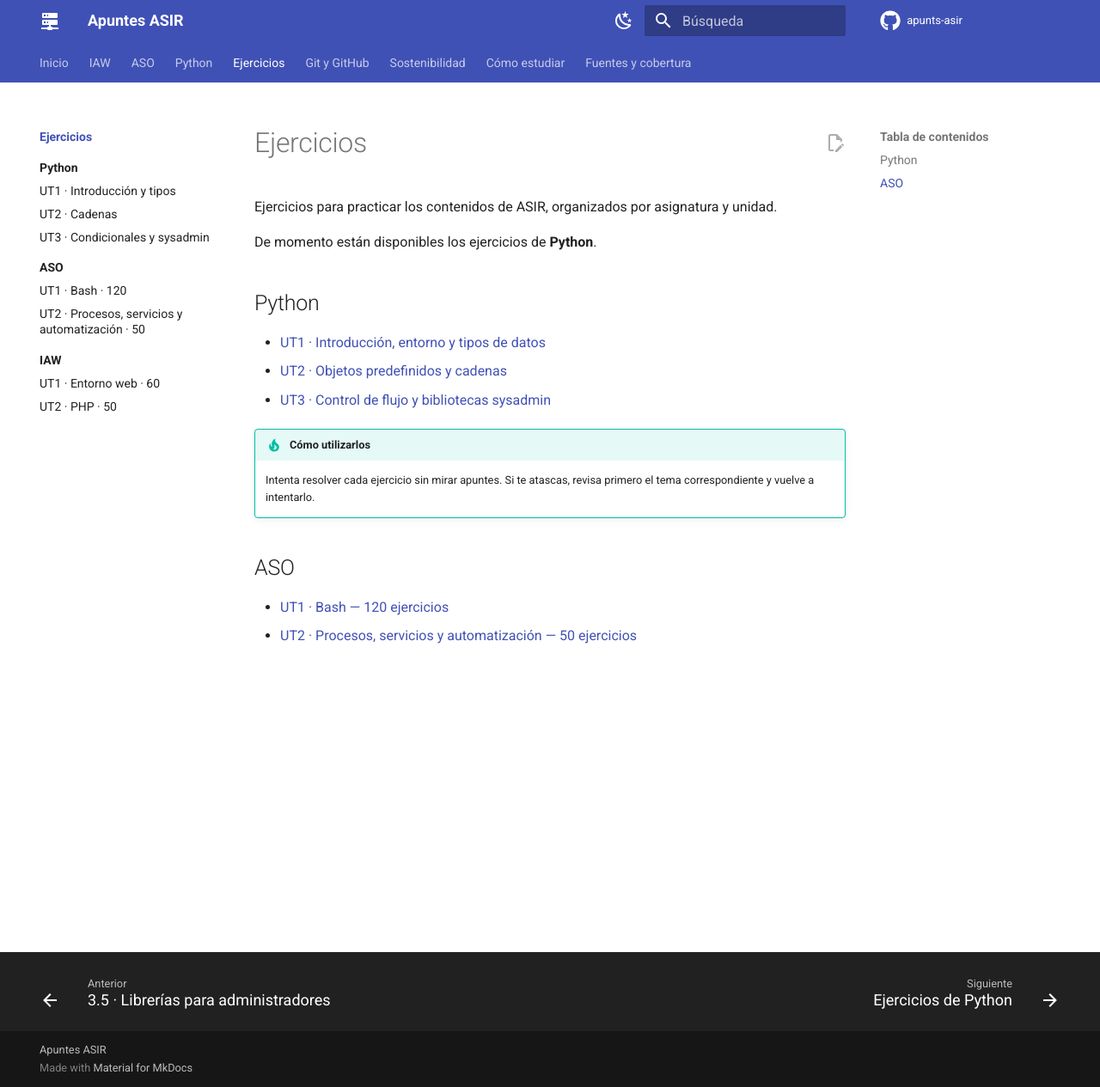
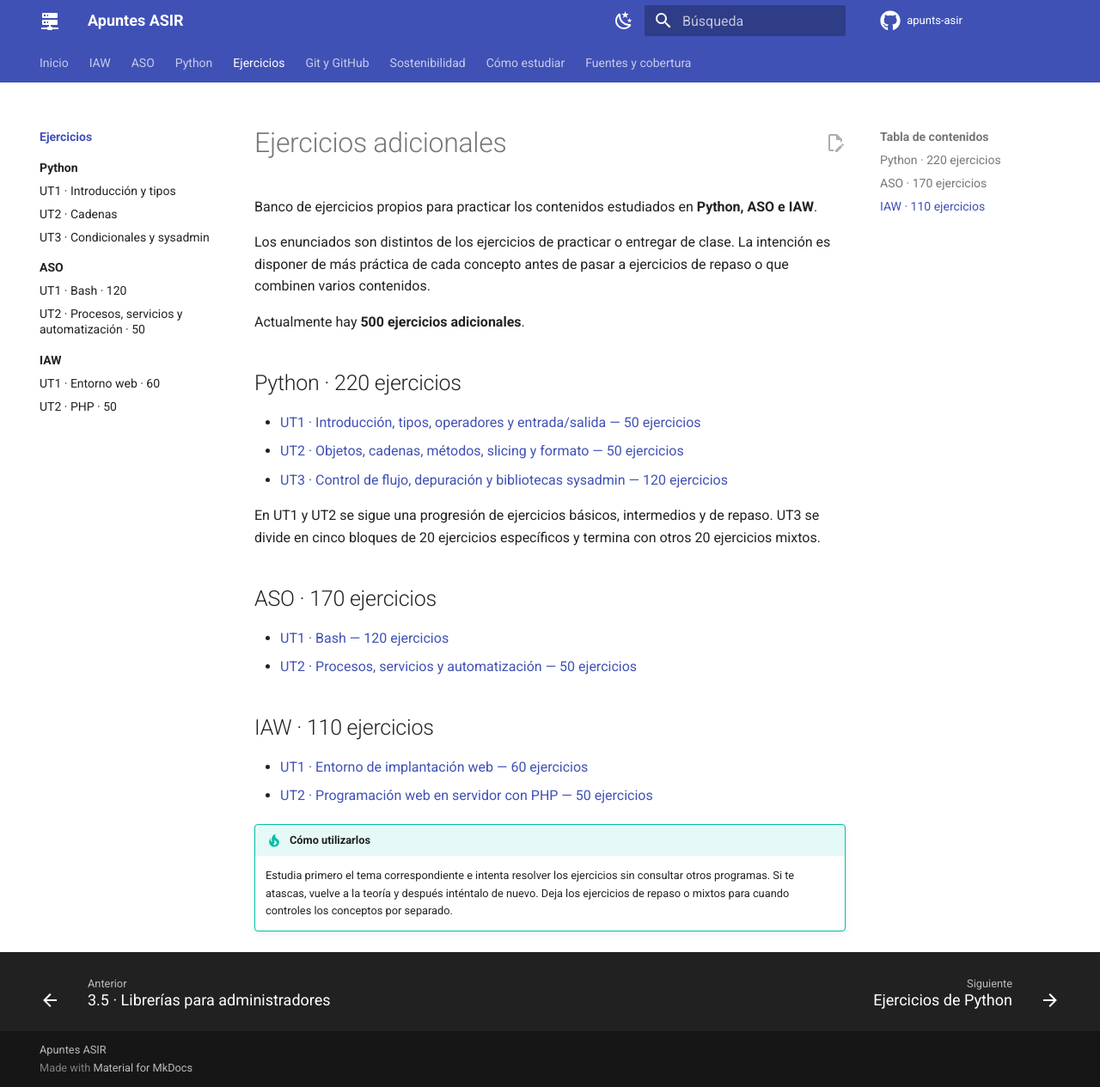
Before and after one commit to jossanmar9/apunts-asir, an MkDocs documentation site: the page built from docs/ejercicios/index.md, in a window 1280 px wide and 1265 px high. Shown: the whole window at 86% size. Built offline with MkDocs 1.6.1 and Material for MkDocs 9.7.7, drawn with Linux system fonts in a browser that asks for light colours; comment, search, counter and statistics services are not loaded.

Commit message:
Actualizar índice general de ejercicios adicionales

```diff
--- a/docs/ejercicios/index.md
+++ b/docs/ejercicios/index.md
@@ -1,19 +1,28 @@
-# Ejercicios
+# Ejercicios adicionales
 
-Ejercicios para practicar los contenidos de ASIR, organizados por asignatura y unidad.
+Banco de ejercicios propios para practicar los contenidos estudiados en **Python, ASO e IAW**.
 
-De momento están disponibles los ejercicios de **Python**.
+Los enunciados son distintos de los ejercicios de practicar o entregar de clase. La intención es disponer de más práctica de cada concepto antes de pasar a ejercicios de repaso o que combinen varios contenidos.
 
-## Python
+Actualmente hay **500 ejercicios adicionales**.
 
-- [UT1 · Introducción, entorno y tipos de datos](python/ut1.md)
-- [UT2 · Objetos predefinidos y cadenas](python/ut2.md)
-- [UT3 · Control de flujo y bibliotecas sysadmin](python/ut3.md)
+## Python · 220 ejercicios
 
-!!! tip "Cómo utilizarlos"
-    Intenta resolver cada ejercicio sin mirar apuntes. Si te atascas, revisa primero el tema correspondiente y vuelve a intentarlo.
+- [UT1 · Introducción, tipos, operadores y entrada/salida — 50 ejercicios](python/ut1.md)
+- [UT2 · Objetos, cadenas, métodos, slicing y formato — 50 ejercicios](python/ut2.md)
+- [UT3 · Control de flujo, depuración y bibliotecas sysadmin — 120 ejercicios](python/ut3.md)
 
-## ASO
+En UT1 y UT2 se sigue una progresión de ejercicios básicos, intermedios y de repaso. UT3 se divide en cinco bloques de 20 ejercicios específicos y termina con otros 20 ejercicios mixtos.
+
+## ASO · 170 ejercicios
 
 - [UT1 · Bash — 120 ejercicios](aso/ut1.md)
 - [UT2 · Procesos, servicios y automatización — 50 ejercicios](aso/ut2.md)
+
+## IAW · 110 ejercicios
+
+- [UT1 · Entorno de implantación web — 60 ejercicios](iaw/ut1.md)
+- [UT2 · Programación web en servidor con PHP — 50 ejercicios](iaw/ut2.md)
+
+!!! tip "Cómo utilizarlos"
+    Estudia primero el tema correspondiente e intenta resolver los ejercicios sin consultar otros programas. Si te atascas, vuelve a la teoría y después inténtalo de nuevo. Deja los ejercicios de repaso o mixtos para cuando controles los conceptos por separado.
```
